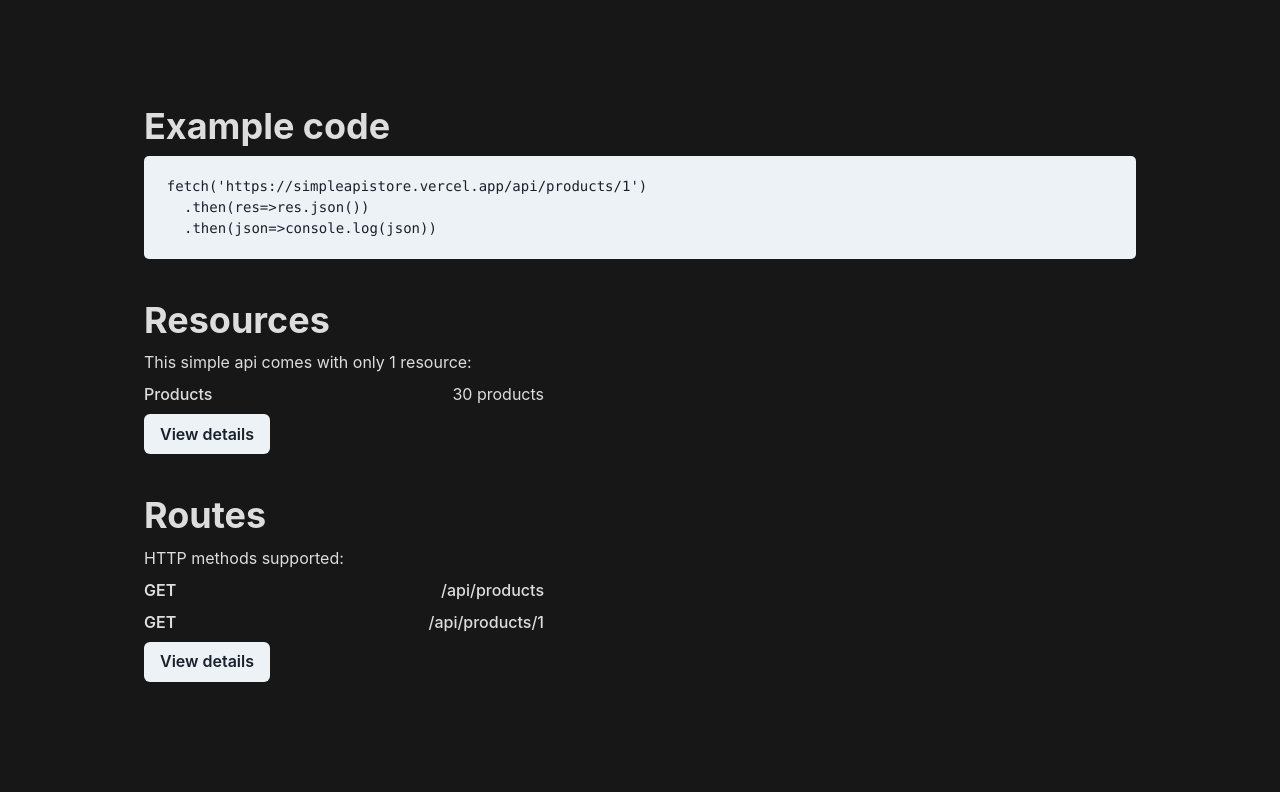
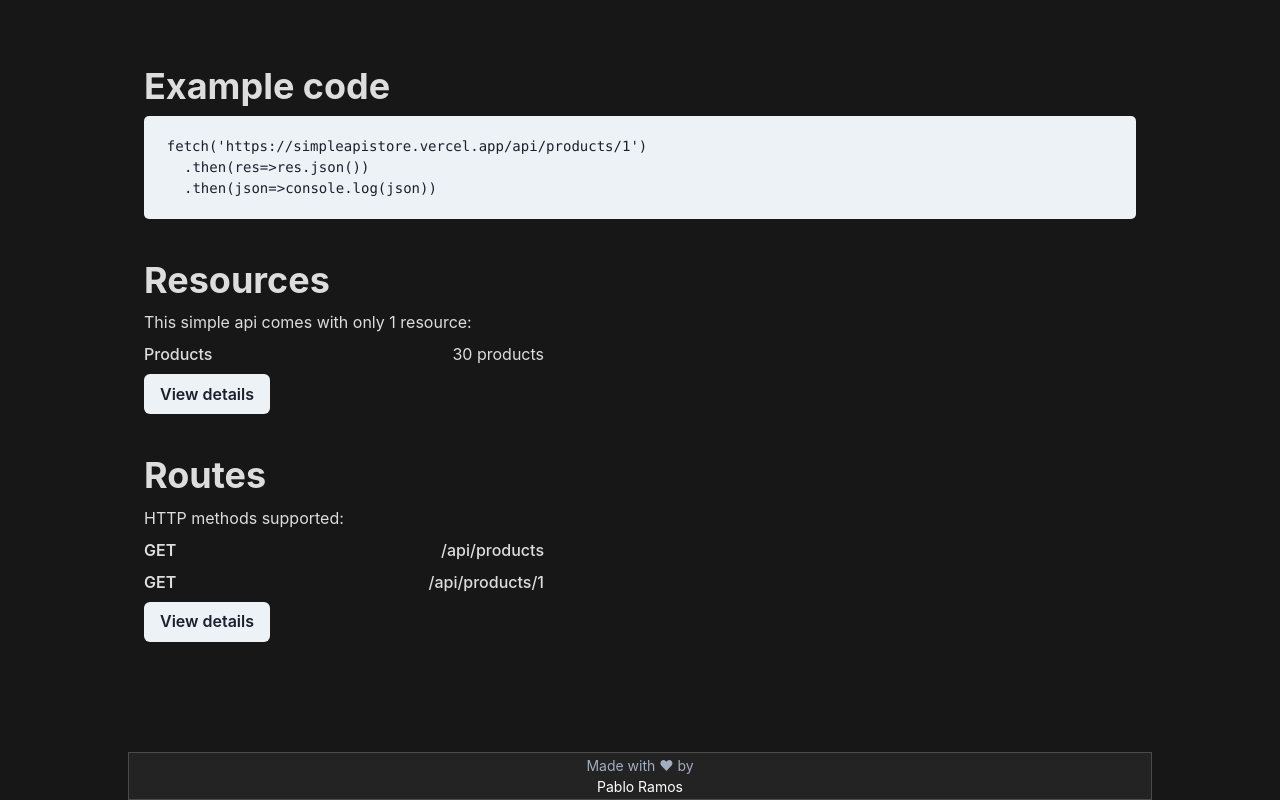
Before and after one commit to pabloramoss/fake-api-shop, a Next.js app: page / in a window 1280 px wide. Shown: the part 703-1503 px from the top of the page. Built offline with nearby package versions, Linux system fonts and the light colour scheme.

Commit message:
add footer

```diff
--- a/pages/index.tsx
+++ b/pages/index.tsx
@@ -1,5 +1,6 @@
 import type { NextPage } from 'next'
 import Navbar from "../src/Navbar/index"
+import Footer from "../src/Footer/index"
 import HomeContent from "../src/Home/index"
 import { Box, Container } from '@chakra-ui/react'
 
@@ -9,6 +10,7 @@ const Home: NextPage = () => {
       <Container maxW='container.lg' p={0}>
         <Navbar />
         <HomeContent />
+        <Footer />
       </Container>
     </Box>
   )
--- /dev/null
+++ b/src/Footer/index.tsx
@@ -0,0 +1,24 @@
+import React from 'react';
+import { Stack, Text, Link } from '@chakra-ui/react';
+
+
+const Footer: React.FC = ()=> {
+
+  return(
+    <Stack
+      justifyContent="center"
+      direction="row"
+      alignItems="center"
+      className="card"
+      height="6vh"
+    >
+      <Stack spacing={0}>
+        <Text color="gray.400" fontSize="sm">Made with ❤ by</Text>
+        <Link _hover={{textDecoration: "none"}} href="https://twitter.com/rpablo_dev" isExternal>
+          <Text textAlign="center" color="white" fontSize="sm">Pablo Ramos</Text>
+        </Link>
+      </Stack>
+    </Stack>
+  )
+}
+export default Footer
--- a/src/Home/index.tsx
+++ b/src/Home/index.tsx
@@ -8,7 +8,7 @@ const HomeContent: React.FC = ()=> {
 
   return(
     <Container maxW="container.lg" pb={20}>
-      <Stack direction={{ base: "column", md: "row" }} alignItems="center" justifyContent={{base: "normal", md: "space-between"}} h="95vh" >
+      <Stack direction={{ base: "column", md: "row" }} alignItems="center" justifyContent={{base: "normal", md: "space-between"}} h="90vh" >
         <Stack mt={{base: 100, md: 0}}>
           <Heading color="brand.50">Fake gaming store app</Heading>
           <Text color="brand.50" opacity={0.8}>Simple fake store API for your e-commerce website prototype</Text>
--- a/tsconfig.json
+++ b/tsconfig.json
@@ -15,6 +15,6 @@
     "jsx": "preserve",
     "incremental": true
   },
-  "include": ["next-env.d.ts", "**/*.ts", "**/*.tsx"],
+  "include": ["next-env.d.ts", "**/*.ts", "**/*.tsx", "src/Footer"],
   "exclude": ["node_modules"]
 }
```
Also changed, not shown: src/Navbar/index.tsx (+14 -3 lines).
